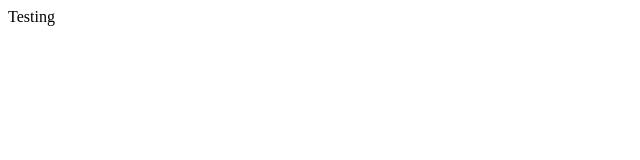
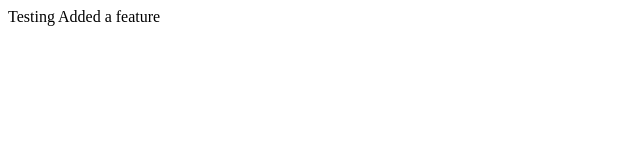
Before and after one commit to gcoppeler/lecture1, a plain HTML site: page index.html in a window 1280 px wide. Shown: the whole page, without its empty margins (0-640 px from the left). Drawn offline with Linux system fonts and the light colour scheme.

Commit message:
Edited index.html

```diff
--- a/index.html
+++ b/index.html
@@ -7,6 +7,7 @@
 
 <body>
   Testing
+  Added a feature
 </body>
 
 </html>
```
